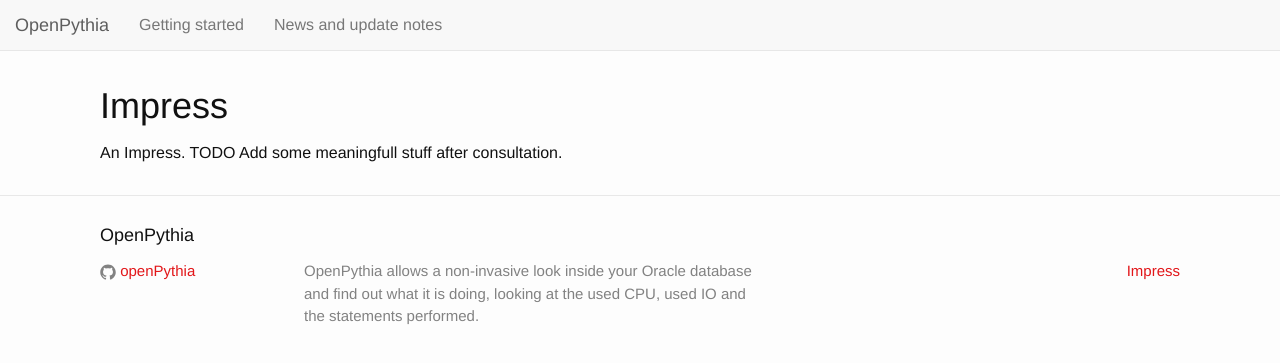
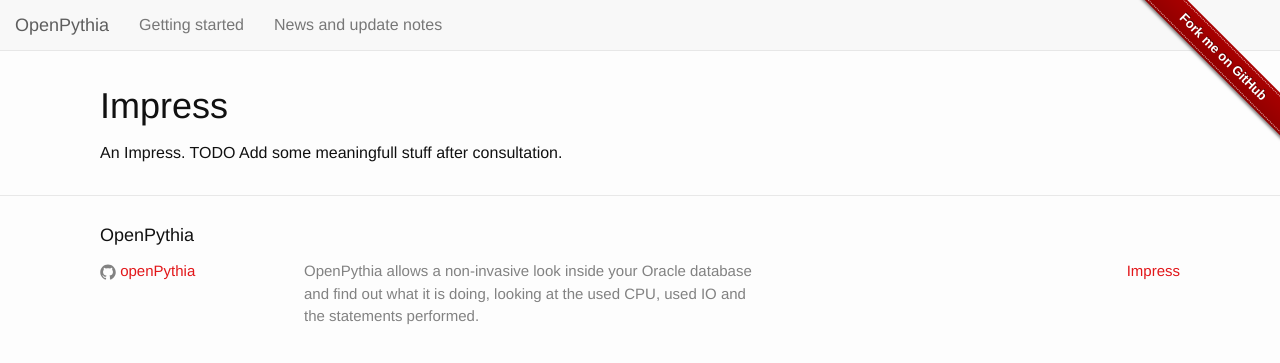
Before and after one commit to OpenPythia/OpenPythia.github.io, a Jekyll site: the page built from impress/index.html, in a window 1280 px wide. Shown: the top 363 px of the page. Built offline with Jekyll 4.4.1, drawn with Linux system fonts in a browser that asks for light colours.

Commit message:
Added "Fork me on github" ribbon
Implementation from simonwhitaker, see https://github.com/simonwhitaker/github-fork-ribbon-css

```diff
--- a/_includes/header.html
+++ b/_includes/header.html
@@ -1,4 +1,9 @@
 <header class="site-header">
+  <div class="github-fork-ribbon-wrapper right">
+    <div class="github-fork-ribbon">
+      <a href="https://github.com/OpenPythia/OpenPythia">Fork me on GitHub</a>
+    </div>
+  </div>
 
   <nav class="navbar navbar-default navbar-fixed-top">
     <div class="container-fluid">
--- /dev/null
+++ b/css/gh-fork-ribbon.css
@@ -0,0 +1,140 @@
+/*!
+ * "Fork me on GitHub" CSS ribbon v0.1.1 | MIT License
+ * https://github.com/simonwhitaker/github-fork-ribbon-css
+*/
+
+/* Left will inherit from right (so we don't need to duplicate code) */
+.github-fork-ribbon {
+  /* The right and left classes determine the side we attach our banner to */
+  position: absolute;
+
+  /* Add a bit of padding to give some substance outside the "stitching" */
+  padding: 2px 0;
+
+  /* Set the base colour */
+  background-color: #a00;
+
+  /* Set a gradient: transparent black at the top to almost-transparent black at the bottom */
+  background-image: -webkit-gradient(linear, left top, left bottom, from(rgba(0, 0, 0, 0)), to(rgba(0, 0, 0, 0.15)));
+  background-image: -webkit-linear-gradient(top, rgba(0, 0, 0, 0), rgba(0, 0, 0, 0.15));
+  background-image: -moz-linear-gradient(top, rgba(0, 0, 0, 0), rgba(0, 0, 0, 0.15));
+  background-image: -ms-linear-gradient(top, rgba(0, 0, 0, 0), rgba(0, 0, 0, 0.15));
+  background-image: -o-linear-gradient(top, rgba(0, 0, 0, 0), rgba(0, 0, 0, 0.15));
+  background-image: linear-gradient(to bottom, rgba(0, 0, 0, 0), rgba(0, 0, 0, 0.15));
+
+  /* Add a drop shadow */
+  -webkit-box-shadow: 0 2px 3px 0 rgba(0, 0, 0, 0.5);
+  -moz-box-shadow: 0 2px 3px 0 rgba(0, 0, 0, 0.5);
+  box-shadow: 0 2px 3px 0 rgba(0, 0, 0, 0.5);
+
+  /* Set the font */
+  font: 700 13px "Helvetica Neue", Helvetica, Arial, sans-serif;
+
+  z-index: 9999;
+  pointer-events: auto;
+}
+
+.github-fork-ribbon a,
+.github-fork-ribbon a:hover {
+  /* Set the text properties */
+  color: #fff;
+  text-decoration: none;
+  text-shadow: 0 -1px rgba(0, 0, 0, 0.5);
+  text-align: center;
+
+  /* Set the geometry. If you fiddle with these you'll also need
+     to tweak the top and right values in .github-fork-ribbon. */
+  width: 200px;
+  line-height: 20px;
+
+  /* Set the layout properties */
+  display: inline-block;
+  padding: 2px 0;
+
+  /* Add "stitching" effect */
+  border-width: 1px 0;
+  border-style: dotted;
+  border-color: #fff;
+  border-color: rgba(255, 255, 255, 0.7);
+}
+
+.github-fork-ribbon-wrapper {
+  width: 150px;
+  height: 150px;
+  position: absolute;
+  overflow: hidden;
+  top: 0;
+  z-index: 9999;
+  pointer-events: none;
+}
+
+.github-fork-ribbon-wrapper.fixed {
+  position: fixed;
+}
+
+.github-fork-ribbon-wrapper.left {
+  left: 0;
+}
+
+.github-fork-ribbon-wrapper.right {
+  right: 0;
+}
+
+.github-fork-ribbon-wrapper.left-bottom {
+  position: fixed;
+  top: inherit;
+  bottom: 0;
+  left: 0;
+}
+
+.github-fork-ribbon-wrapper.right-bottom {
+  position: fixed;
+  top: inherit;
+  bottom: 0;
+  right: 0;
+}
+
+.github-fork-ribbon-wrapper.right .github-fork-ribbon {
+  top: 42px;
+  right: -43px;
+
+  -webkit-transform: rotate(45deg);
+  -moz-transform: rotate(45deg);
+  -ms-transform: rotate(45deg);
+  -o-transform: rotate(45deg);
+  transform: rotate(45deg);
+}
+
+.github-fork-ribbon-wrapper.left .github-fork-ribbon {
+  top: 42px;
+  left: -43px;
+
+  -webkit-transform: rotate(-45deg);
+  -moz-transform: rotate(-45deg);
+  -ms-transform: rotate(-45deg);
+  -o-transform: rotate(-45deg);
+  transform: rotate(-45deg);
+}
+
+
+.github-fork-ribbon-wrapper.left-bottom .github-fork-ribbon {
+  top: 80px;
+  left: -43px;
+
+  -webkit-transform: rotate(45deg);
+  -moz-transform: rotate(45deg);
+  -ms-transform: rotate(45deg);
+  -o-transform: rotate(45deg);
+  transform: rotate(45deg);
+}
+
+.github-fork-ribbon-wrapper.right-bottom .github-fork-ribbon {
+  top: 80px;
+  right: -43px;
+
+  -webkit-transform: rotate(-45deg);
+  -moz-transform: rotate(-45deg);
+  -ms-transform: rotate(-45deg);
+  -o-transform: rotate(-45deg);
+  transform: rotate(-45deg);
+}
--- a/css/main.scss
+++ b/css/main.scss
@@ -38,5 +38,6 @@
         "bootstrap/_bootstrap",
         "base",
         "layout",
-        "syntax-highlighting"
+        "syntax-highlighting",
+        "gh-fork-ribbon.css"
 ;
```
Lines whose indentation alone changed are shown as unchanged.
